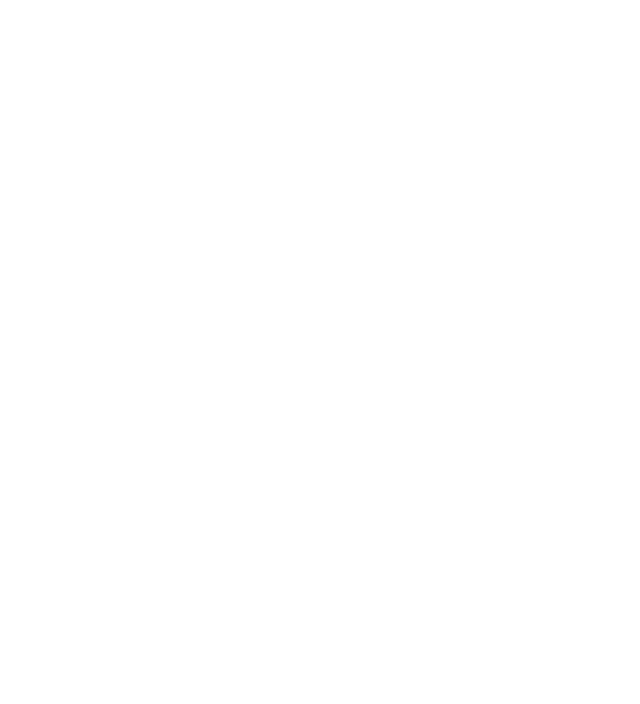
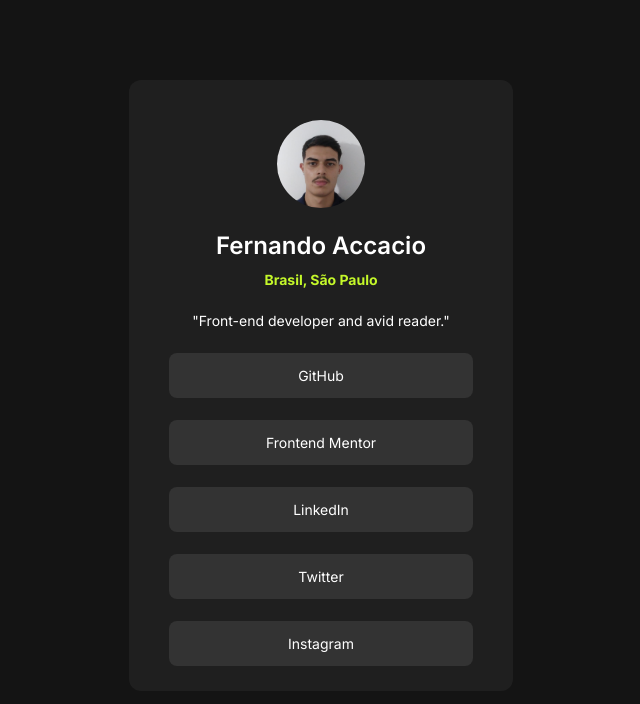
Before and after one commit to Fernando-Accacio/links, a plain HTML site: page index.html in a window 1280 px wide. Shown: the whole page, without its empty margins (371-1011 px from the left). Drawn offline with Linux system fonts and the light colour scheme.

Commit message:
Projeto links finalizado

```diff
--- a/index.html
+++ b/index.html
@@ -3,27 +3,31 @@
 <head>
     <meta charset="UTF-8">
     <meta name="viewport" content="width=device-width, initial-scale=1.0">
+    <link rel="stylesheet" href="style.css">
+    <link rel="preconnect" href="https://fonts.googleapis.com">
+    <link rel="preconnect" href="https://fonts.gstatic.com" crossorigin>
+    <link href="https://fonts.googleapis.com/css2?family=Inter:wght@100..900&display=swap" rel="stylesheet">
     <title>Links</title>
 </head>
 <body>
-    <div>
-        <img src="" alt="">
-        <h1></h1>
-        <strong></strong>
-        <p></p>
-        <div>
-            <a href=""></a>
 
-            <a href=""></a>
+    <div class="container">
+        <img src="Eu.jpeg" alt="Minha própria foto">
+        <h1>Fernando Accacio</h1>
+        <strong>Brasil, São Paulo</strong>
+        <p>"Front-end developer and avid reader."</p>
+        <div class="botoes">
+            <a href="https://github.com/Fernando-Accacio">GitHub</a>
 
-            <a href=""></a>
+            <a href="https://www.instagram.com/marciomarcalcg?utm_source=ig_web_button_share_sheet&igsh=ZDNlZDc0MzIxNw==">Frontend Mentor</a>
 
-            <a href=""></a>
+            <a href="https://www.linkedin.com/in/fernando-rodrigues-accacio-7b2189233/">LinkedIn</a>
 
-            <a href=""></a>
+            <a href="https://x.com/fernandooxll">Twitter</a>
+
+            <a href="https://www.instagram.com/fernandooxl?utm_source=ig_web_button_share_sheet&igsh=ZDNlZDc0MzIxNw==">Instagram</a>
         </div>
     </div>
 
-
 </body>
 </html>
--- a/style.css
+++ b/style.css
@@ -0,0 +1,82 @@
+* {
+    margin: 0;
+    padding: 0;
+    box-sizing: border-box;
+}
+
+body {
+    background: #141414;
+}
+
+.container {
+    background: #1F1F1F;
+    max-width: 384px;
+    max-height: 611px;
+    width: auto;
+    height: auto;
+    top: 174px;
+    margin-left: 500px;
+    margin-top: 80px;
+    padding: 40px;
+    gap: 24px;
+    border-radius: 12px;
+    font-family: Inter;
+}
+
+.container img {
+    height: 88px;
+    width: 88px;
+    object-fit: cover;
+    border-radius: 999px;
+    display: block;
+    margin: auto;
+    margin-bottom: 20px;
+}
+
+.container h1 {
+    color: #ffffff;
+    font-size: 24px;
+    font-weight: 600;
+    line-height: 36px;
+    text-align: center;
+    margin-bottom: 5px;
+}
+
+.container strong {
+    color: #C4F82A;
+    font-size: 14px;
+    font-weight: 700;
+    line-height: 21px;
+    display: flex;
+    justify-content: center;
+    margin-bottom: 20px;
+}
+
+.container p {
+    color: #ffffff;
+    font-size: 14px;
+    font-weight: 400;
+    line-height: 21px;
+    text-align: center;
+
+}
+
+.container a {
+    background-color: #333333;
+    color: white;
+    width: 304px;
+    display: flex;
+    align-items: center;
+    justify-content: center;
+    height: 45px;
+    padding: 12px;
+    gap: 8px;
+    border-radius: 8px;
+    text-decoration: none;
+    margin-top: 22px;
+    font-size: 14px;
+}
+
+.container a:hover {
+    background: rgb(80, 79, 79);
+}
```
Also changed, not shown: Eu.jpeg (added).
